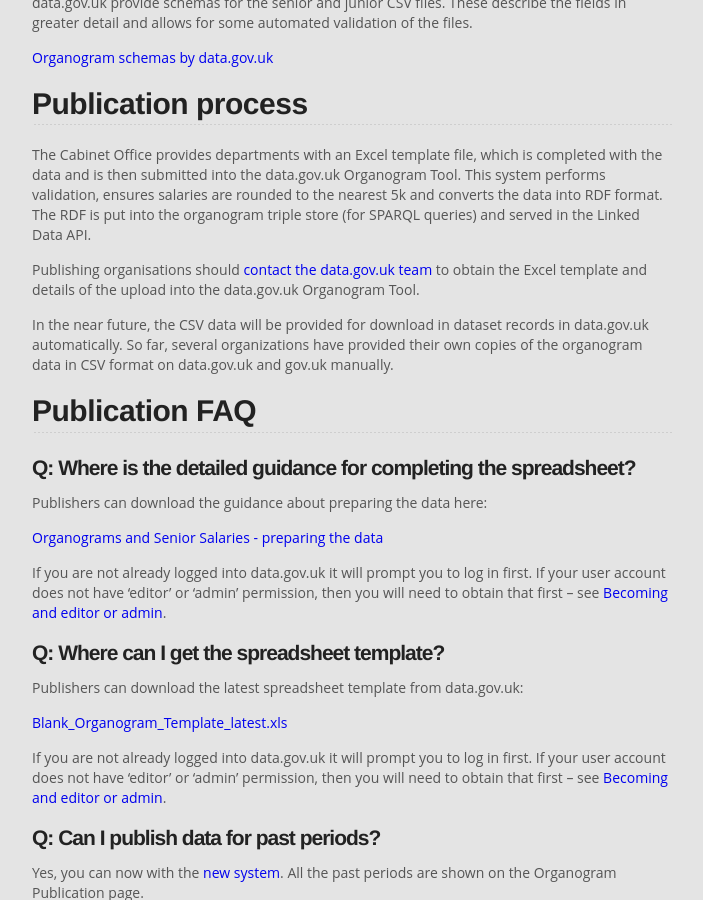
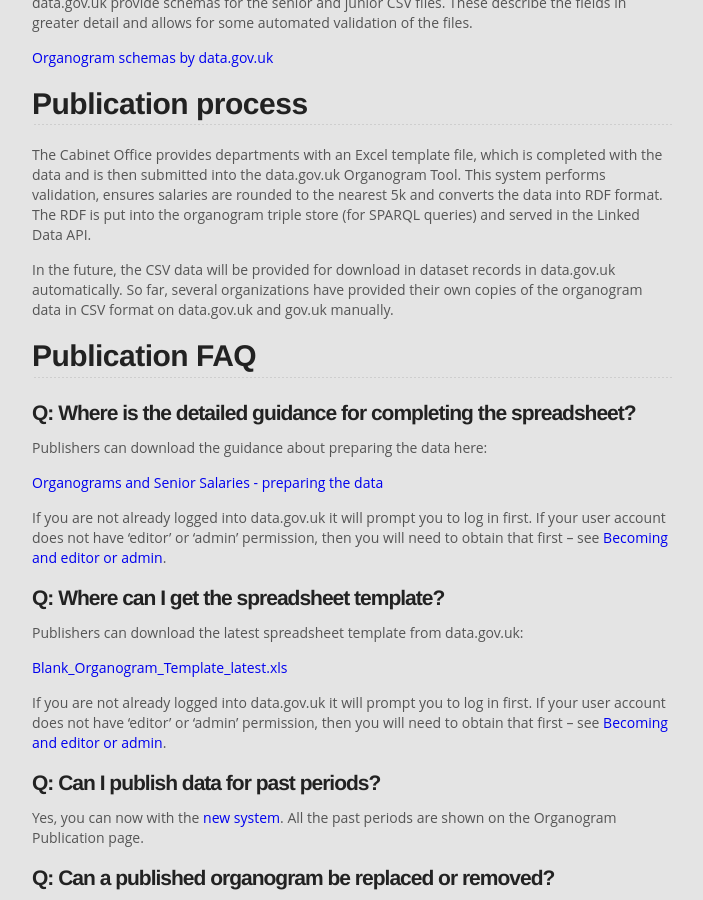
Before and after one commit to datagovuk/guidance, a Jekyll site: the page built from organogram-data.md, in a window 1280 px wide and 900 px high, scrolled down 1641 px. Shown: the whole window, without its empty margins (288-991 px from the left). Built offline with Jekyll 4.4.1, drawn with Linux system fonts in a browser that asks for light colours; comment, search, counter and statistics services are not loaded.

Commit message:
Update organogram-data.md

```diff
--- a/organogram-data.md
+++ b/organogram-data.md
@@ -66,9 +66,7 @@
 
 The Cabinet Office provides departments with an Excel template file, which is completed with the data and is then submitted into the data.gov.uk Organogram Tool. This system performs validation, ensures salaries are rounded to the nearest 5k and converts the data into RDF format. The RDF is put into the organogram triple store (for SPARQL queries) and served in the Linked Data API.
 
-Publishing organisations should [contact the data.gov.uk team](https://data.gov.uk/contact) to obtain the Excel template and details of the upload into the data.gov.uk Organogram Tool.
-
-In the near future, the CSV data will be provided for download in dataset records in data.gov.uk automatically. So far, several organizations have provided their own copies of the organogram data in CSV format on data.gov.uk and gov.uk manually.
+In the future, the CSV data will be provided for download in dataset records in data.gov.uk automatically. So far, several organizations have provided their own copies of the organogram data in CSV format on data.gov.uk and gov.uk manually.
 
 ## Publication FAQ
 
```
